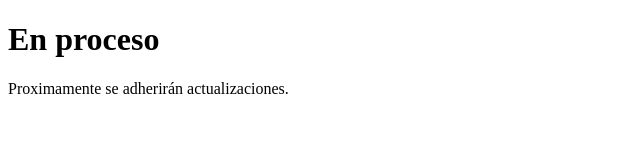
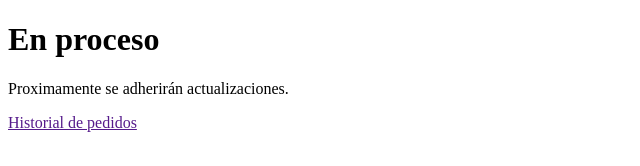
Before and after one commit to javieraliaga-dev/aev3-sin, a plain HTML site: page index.html in a window 1280 px wide. Shown: the whole page, without its empty margins (0-640 px from the left). Drawn offline with Linux system fonts and the light colour scheme.

Commit message:
Adición de futuro vinculo de historial de pedidos.

```diff
--- a/index.html
+++ b/index.html
@@ -8,5 +8,6 @@
 <body>
     <h1>En proceso</h1>
     <p>Proximamente se adherirán actualizaciones.</p>
+    <a href="">Historial de pedidos</a>
 </body>
 </html>
```
